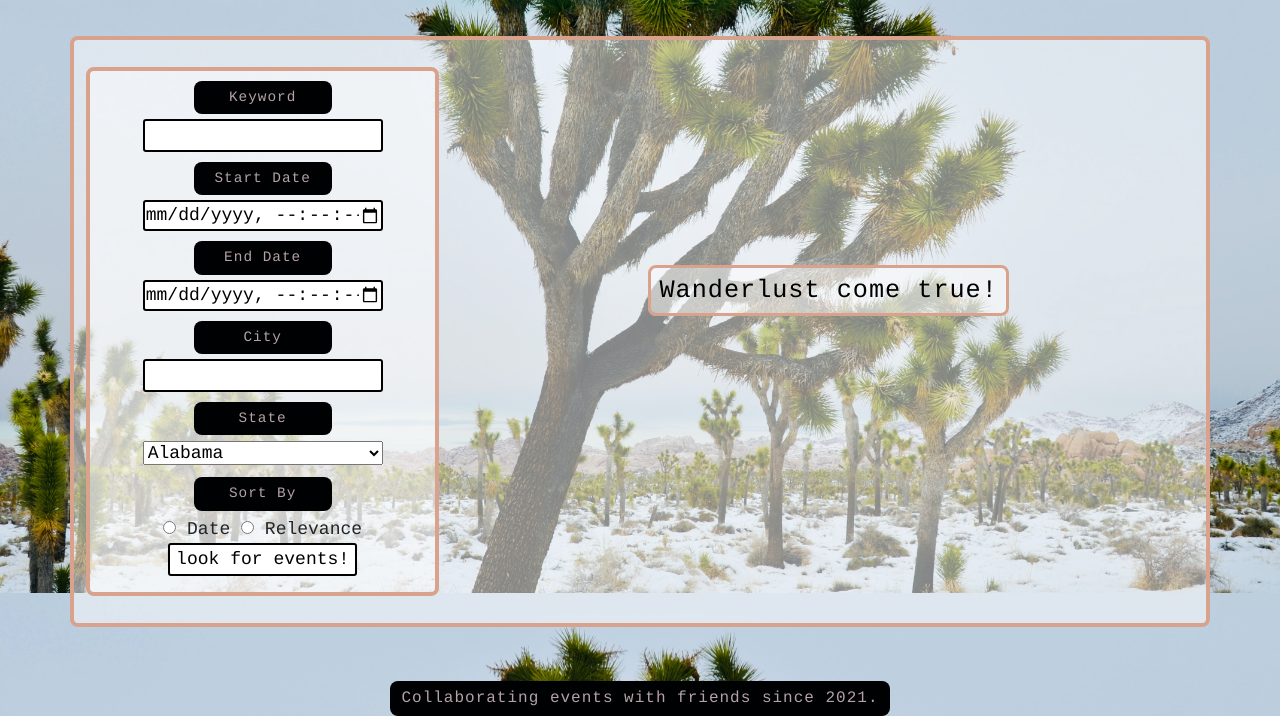
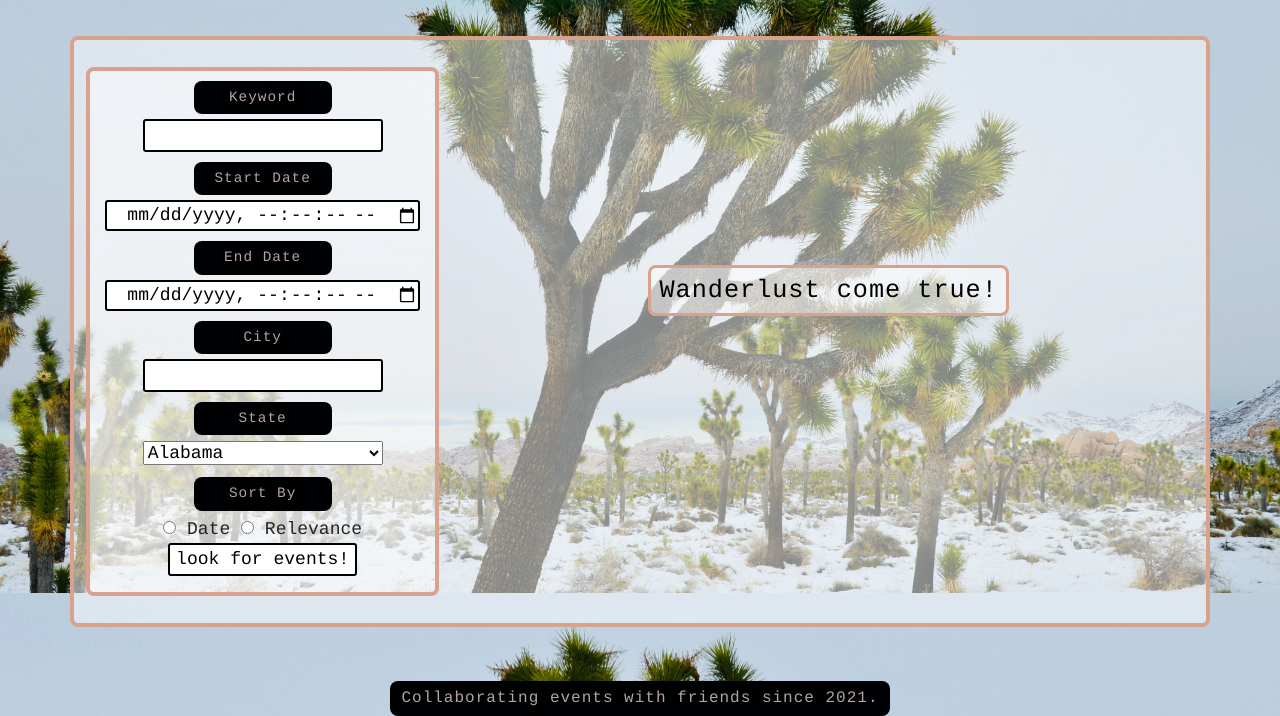
Before and after one commit to crystal-anderson/FrienEvents, a Flask app: page / in a window 1280 px wide. Shown: the part 207-923 px from the top of the page. Run offline with Flask 2, Linux system fonts and the light colour scheme.

Commit message:
Boostrap fcontainer formatting added to prevent overlay.

```diff
--- a/static/css/styles.css
+++ b/static/css/styles.css
@@ -13,6 +13,7 @@ div.container {
   border: 4px solid;
   border-color: #d8a28c;
   border-radius: 8px;
+  overflow: scroll;
 }
 
 
@@ -20,12 +21,21 @@ form.search,
 form.form-register,
 form.form-login,
 form.form-user-search,
-form.form-add-event,
-div.search-results {
+form.form-add-event {
   background-color: rgba(255,255,255,0.5);
   border: 4px solid;
   border-color: #d8a28c;
   border-radius: 8px;
+  overflow: scroll;
+}
+
+div#search-results-border.col-md-3 {
+  background-color: rgba(255,255,255,0.5);
+  margin: 53px;
+  border: 4px solid;
+  border-color: #d8a28c;
+  border-radius: 8px;
+  overflow: scroll;
   }
 
 /* header and footer */
--- a/templates/base.html
+++ b/templates/base.html
@@ -4,9 +4,7 @@
 <head>
 
 <title>FrienEvents</title>
-<link rel="icon" type="image/x-icon" href="/static/images/tumbleweedd.png"/>
-
-
+<link rel="icon" type="image/x-icon" href="/static/images/tumbleweed.png"/>
 
 
 <!-- For device compatibility -->
--- a/templates/homepage.html
+++ b/templates/homepage.html
@@ -43,12 +43,12 @@
 
     <h4>Start Date</h4>
     <div class="form-group">
-      <input id="search-startdate" type="datetime-local" step="1" name="startdate" style="width:240px" required>
+      <input id="search-startdate" type="datetime-local" step="1" name="startdate" style="width:315px" required>
     </div>
 
     <h4>End Date</h4>
     <div class="form-group">
-      <input id="search-enddate" type="datetime-local" step="1" name="enddate" style="width:240px" required>
+      <input id="search-enddate" type="datetime-local" step="1" name="enddate" style="width:315px" required>
     </div>
 
     <h4>City</h4>
```
Also changed, not shown: templates/search-results.html (+10 -12 lines).
